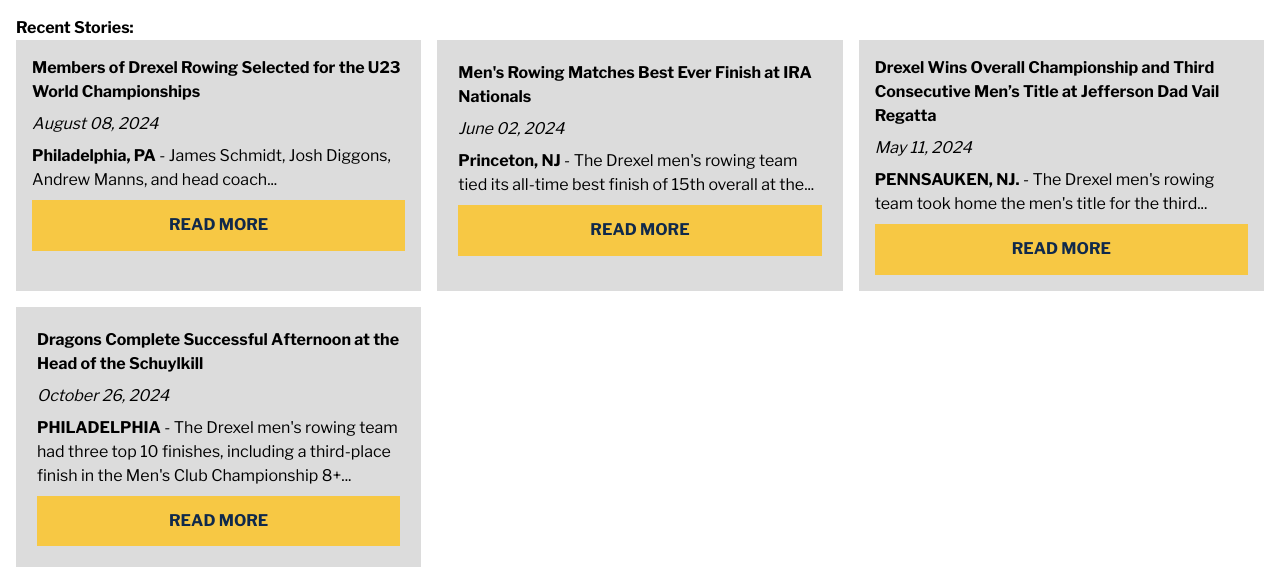
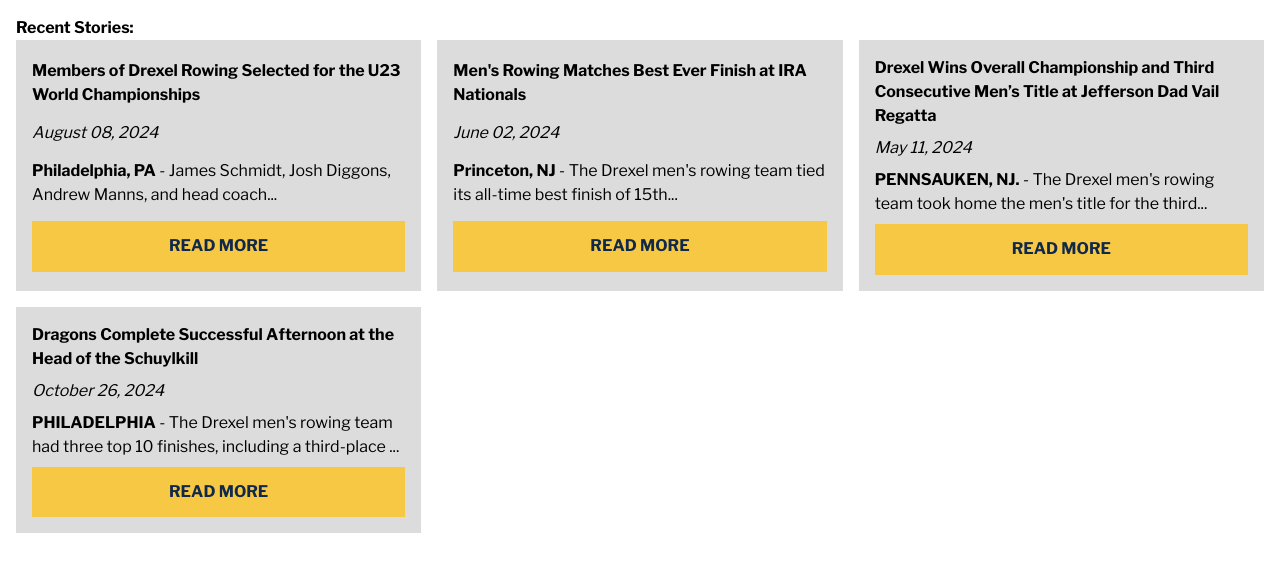
Before and after one commit to EEH68/IDM222-Eeh68, a plain HTML site: page index.html in a window 1280 px wide. Shown: the part 517-1084 px from the top of the page. After the commit the page ends 1050 px from the top, so only its background shows below. Drawn offline with Linux system fonts and the light colour scheme.

Commit message:
Fixed index buttons

```diff
--- a/CSS/master.css
+++ b/CSS/master.css
@@ -11,6 +11,7 @@
 * {
     box-sizing: border-box;
     font-family: 'LibreFranklin';
+    font-size: 100%;
 }
 
 /* MOBILE */
@@ -43,7 +44,7 @@
 p{
   font-size: 1rem;
   margin: 0;
-  line-height: 150%;
+  line-height: 1.5;
 }
 
 /* lists*/
@@ -63,11 +64,13 @@
 .gray{
   background-color: #DCDCDC;
   padding: 1rem;
+  justify-content: space-around;
 }
 .white{
   background-color: white;
   padding: 1rem;
   border: 5px solid #DCDCDC;
+  justify-content: space-around;
 }
 .gray-schedule{
   background-color: #DCDCDC;
@@ -107,6 +110,7 @@
   padding: 1rem;
   position: sticky;
   top: 0;
+  z-index: 10000;
 }
 
 .nav-links{
@@ -184,6 +188,7 @@
 /* TABLET */
 @media (width>=750px){
 
+
 /* NEWS GRID */
   .items{
     display: grid;
@@ -194,6 +199,7 @@
 /* changing all news boxes to gray */
   .white{
     background-color: #DCDCDC;
+    border: none;
   }
 
 /* SCHEDULE LAYOUT */
--- a/index.html
+++ b/index.html
@@ -34,6 +34,7 @@
         <p><b>Recent Stories:</b></p>
         <section>
         <ul class="items">
+
                 <li class="gray">
                         <p><b>Members of Drexel Rowing Selected for the U23 World Championships</b></p>
                         <p><i>August 08, 2024</i></p>
@@ -43,11 +44,12 @@
                         <a href="./Pages/story1.html" class="main-button"><b>Read More</b></a>
                 </li>
 
+
                     <li class="white">
                         <p><b>Men's Rowing Matches Best Ever Finish at IRA Nationals</b></p>
                         <p><i>June 02, 2024</i></p>
                         <p><b>Princeton, NJ</b>
-                    - The Drexel men's rowing team tied its all-time best finish of 15th overall at the...
+                            - The Drexel men's rowing team tied its all-time best finish of 15th...
                         </p>
                         <a href="./Pages/story2.html" class="main-button"><b>Read More</b></a>
                     </li>
@@ -65,10 +67,11 @@
                     <p><b>Dragons Complete Successful Afternoon at the Head of the Schuylkill</b></p>
                     <p><i>October 26, 2024</i></p>
                     <p><b>PHILADELPHIA</b>
-                    - The Drexel men's rowing team had three top 10 finishes, including a third-place finish in the Men's Club Championship 8+...
+                        - The Drexel men's rowing team had three top 10 finishes, including a third-place ...
                     </p>
                 <a href="./Pages/story4.html" class="main-button"><b>Read More</b></a>
             </li>
+
         </ul>
         </section>
     </main>
```
Also changed, not shown: 1 other file. Lines whose indentation alone changed are shown as unchanged.
